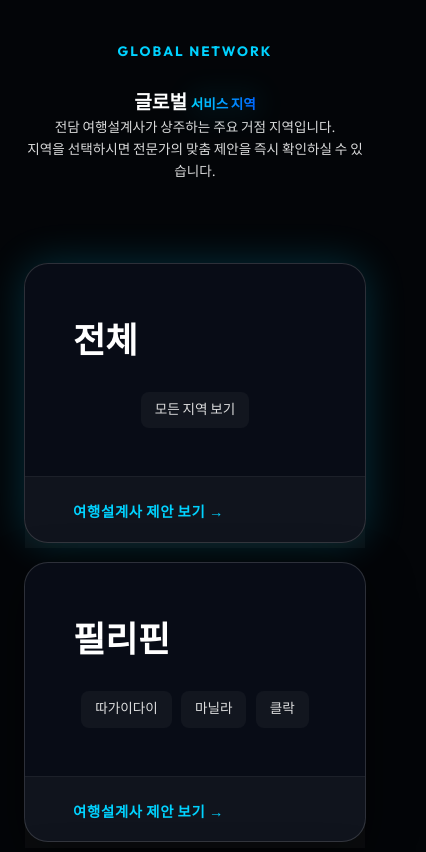
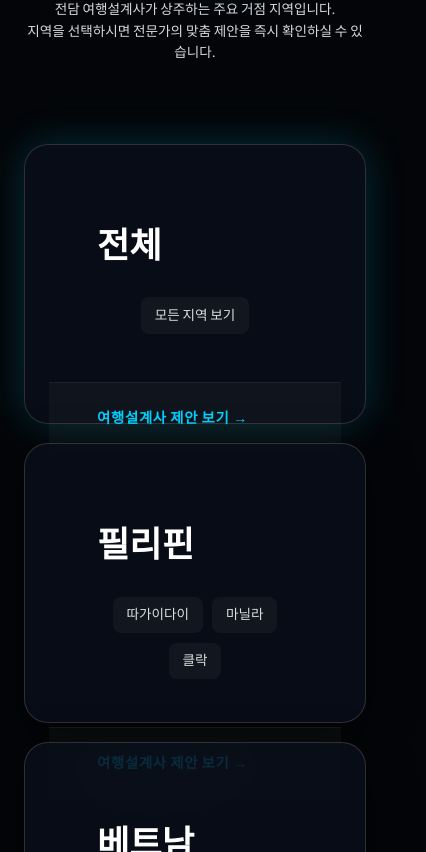
Before and after one commit to gijotour/gijo-tour-app, a React (Vite) app: page /gijotour in a window 390 px wide. Shown: the part 6992-7844 px from the top of the page, 426 px wide, since content can reach past the window. Built offline with nearby package versions, Linux system fonts and the light colour scheme.

Commit message:
feat: 모바일 섹션 리스트화 (맞춤제안, 지역 선택, 대쉬보드 그리드 -> 세로 리스트 전환)

```diff
--- a/src/index.css
+++ b/src/index.css
@@ -2906,7 +2906,26 @@ html {
   .elite-input-wrap label { font-size: var(--m-fs-sm) !important; }
   .elite-input-wrap input { padding: 10px !important; font-size: var(--m-fs-base) !important; }
 
-  /* Navbar adjustments */
+  /* Global List Layout for Mobile */
+  .designer-grid, .region-grid, .elite-stat-grid, .elite-proposal-grid {
+    display: flex !important;
+    flex-direction: column !important;
+    gap: 1.2rem !important;
+  }
+
+  .package-card, .region-card-landing, .elite-stat-card, .elite-proposal-card {
+    width: 100% !important;
+    margin: 0 !important;
+  }
+
+  .package-image {
+    height: 180px !important;
+  }
+
+  .region-card-landing {
+    padding: 1.5rem !important;
+  }
+
   .nav-username { font-size: var(--m-fs-sm) !important; max-width: 60px; }
   .navbar { height: 60px !important; }
 }
```
